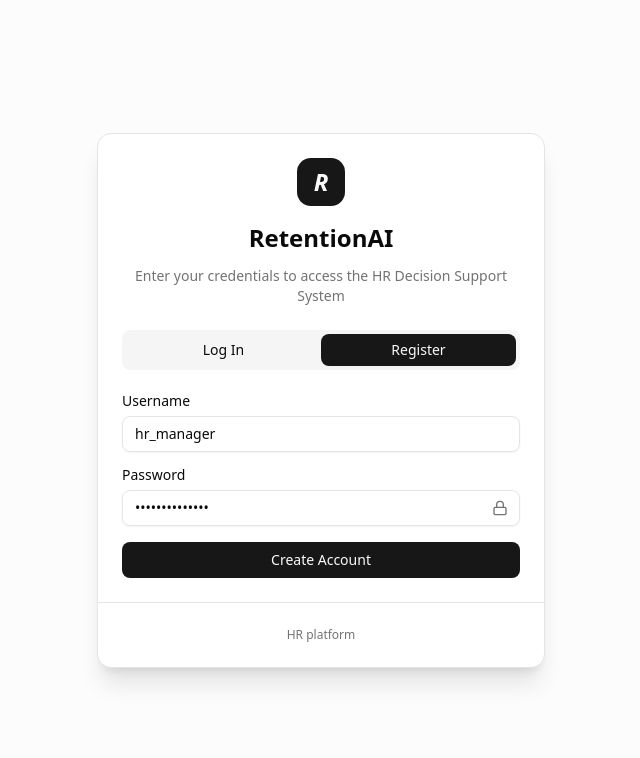
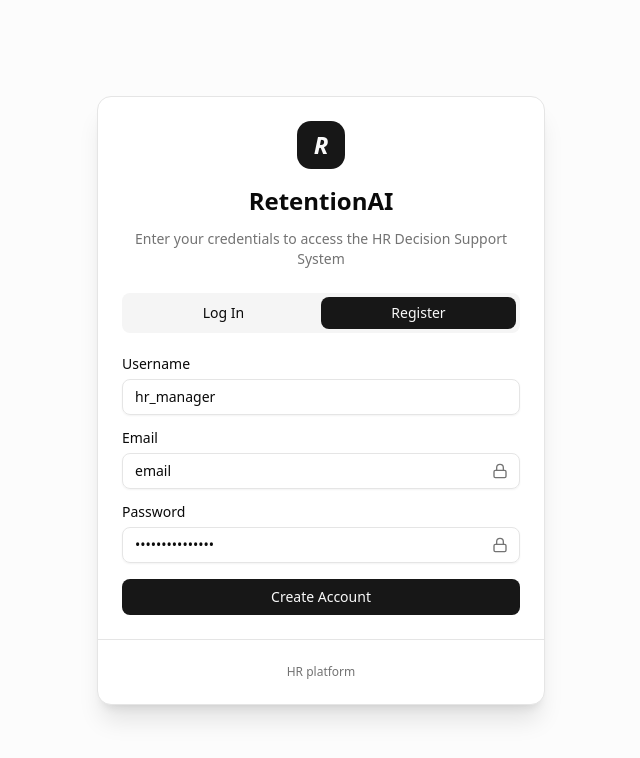
Before and after one commit to codehass/retention-ai-hr-assistant-frontend, a Next.js app: page / in a window 1280 px wide. Both pictures are taken after a click on the button "Register". Shown: the top 758 px of the page, without its empty margins (319-959 px from the left). Built offline with nearby package versions, Linux system fonts and the light colour scheme.

Commit message:
update auth page logic

```diff
--- a/src/components/AuthPage.tsx
+++ b/src/components/AuthPage.tsx
@@ -13,16 +13,38 @@ import {
 	CardTitle,
 } from "./ui/card";
 import { Loader2, Lock } from "lucide-react";
+import { login, register } from "@/src/services/authService";
 
 const AuthPage = () => {
 	const [isLogin, setIsLogin] = useState(true);
 	const [username, setUsername] = useState("hr_manager");
-	const [password, setPassword] = useState("securepassword");
+	const [password, setPassword] = useState("secure password");
+	const [email, setEmail] = useState("email");
 	const [loading, setLoading] = useState(false);
+	const [error, setError] = useState<string | null>(null);
 
-	const handleSubmit = (e: React.FormEvent) => {
+	const handleSubmit = async (e: React.FormEvent) => {
 		e.preventDefault();
+		if (loading) return;
+
 		setLoading(true);
+		setError(null);
+
+		try {
+			if (isLogin) {
+				await login(username, password);
+			} else {
+				await register(username, email, password);
+			}
+		} catch (err) {
+			if (err instanceof Error) {
+				setError(err.message);
+			} else {
+				setError("Something went wrong");
+			}
+		} finally {
+			setLoading(false);
+		}
 	};
 
 	return (
@@ -41,6 +63,7 @@ const AuthPage = () => {
 						Enter your credentials to access the HR Decision Support System
 					</CardDescription>
 				</CardHeader>
+
 				<CardContent>
 					<div className="flex items-center w-full mb-6 rounded-md bg-muted p-1">
 						<Button
@@ -66,13 +89,28 @@ const AuthPage = () => {
 							<Label htmlFor="username">Username</Label>
 							<Input
 								id="username"
-								type="text"
-								placeholder="hr_manager"
 								value={username}
 								onChange={(e) => setUsername(e.target.value)}
 								required
 							/>
 						</div>
+
+						{!isLogin && (
+							<div className="space-y-2">
+								<Label htmlFor="email">Email</Label>
+								<div className="relative">
+									<Input
+										id="email"
+										type="email"
+										value={email}
+										onChange={(e) => setEmail(e.target.value)}
+										required
+									/>
+									<Lock className="absolute right-3 top-2.5 h-4 w-4 text-muted-foreground" />
+								</div>
+							</div>
+						)}
+
 						<div className="space-y-2">
 							<Label htmlFor="password">Password</Label>
 							<div className="relative">
@@ -87,10 +125,15 @@ const AuthPage = () => {
 							</div>
 						</div>
 
+						{error && (
+							<p className="text-sm text-red-500 text-center">{error}</p>
+						)}
+
 						<Button type="submit" className="w-full" disabled={loading}>
 							{loading ? (
 								<>
-									<Loader2 className="mr-2 h-4 w-4 animate-spin" /> Processing
+									<Loader2 className="mr-2 h-4 w-4 animate-spin" />
+									Processing
 								</>
 							) : isLogin ? (
 								"Access Dashboard"
@@ -100,6 +143,7 @@ const AuthPage = () => {
 						</Button>
 					</form>
 				</CardContent>
+
 				<CardFooter className="flex flex-col gap-2 border-t pt-4">
 					<p className="text-xs text-center text-muted-foreground">
 						HR platform
```
